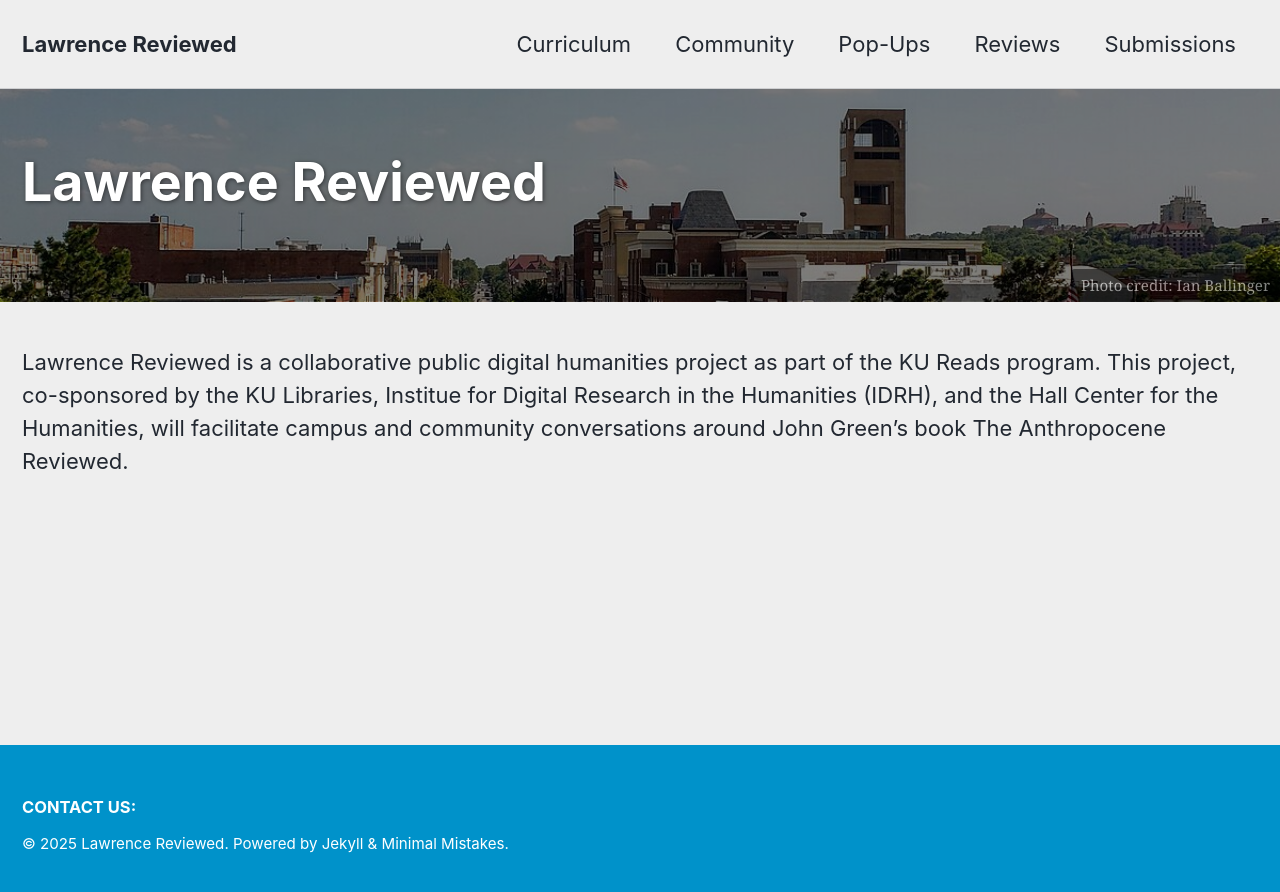
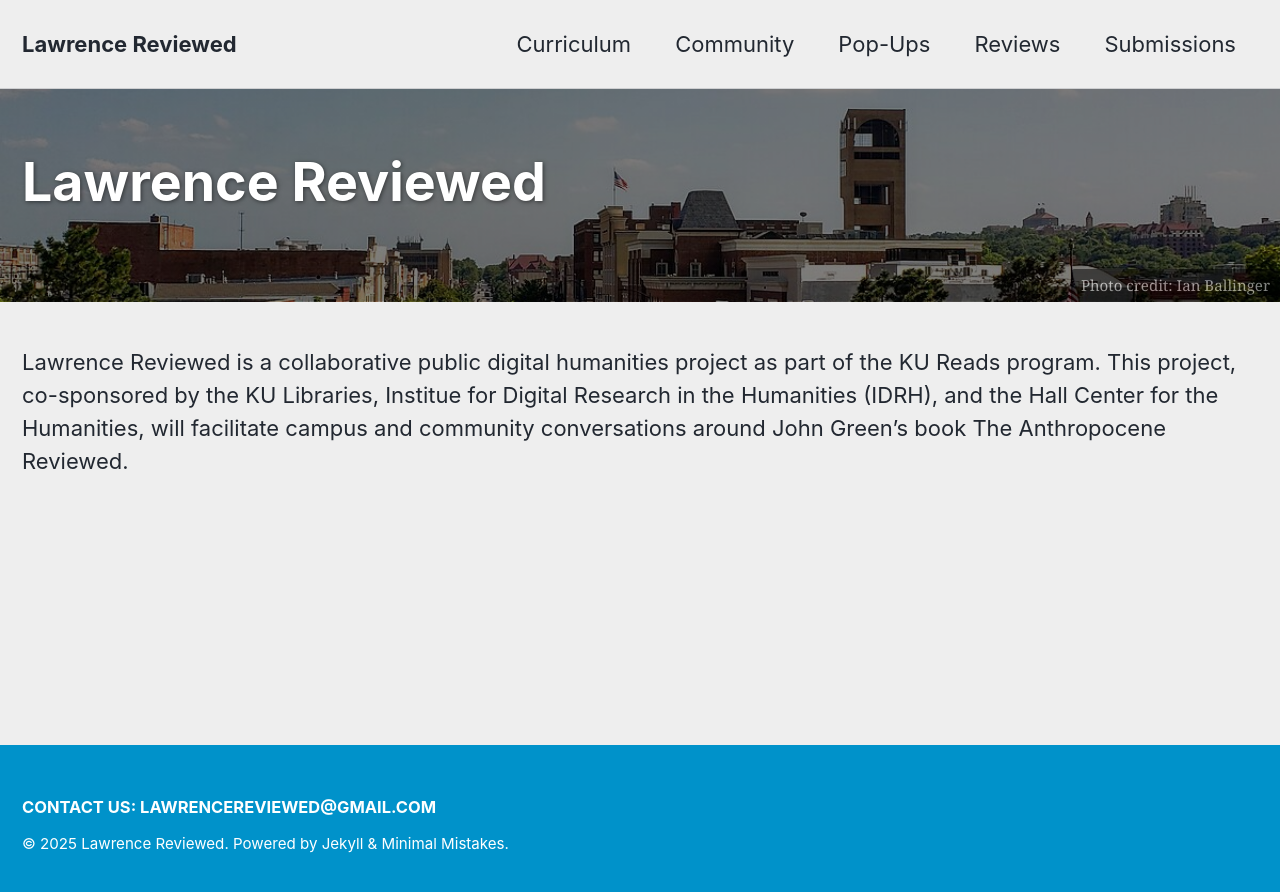
Before and after one commit to idrhku/lawrence-reviewed, a Jekyll site: the page built from index.html, in a window 1280 px wide. Shown: the top 892 px of the page. Built offline with Jekyll 4.4.1, drawn with Linux system fonts in a browser that asks for light colours; cached includes are drawn as plain includes; the list of posts is cut into pages by our own code.

Commit message:
Update ui-text.yml

```diff
--- a/_data/ui-text.yml
+++ b/_data/ui-text.yml
@@ -27,7 +27,7 @@ en: &DEFAULT_EN
   comments_title             : "Comments"
   more_label                 : "Learn more"
   related_label              : "You may also enjoy"
-  follow_label               : "Contact Us:"
+  follow_label               : "Contact Us: lawrencereviewed@gmail.com"
   feed_label                 : "Feed"
   powered_by                 : "Powered by"
   website_label              : "Website"
```
